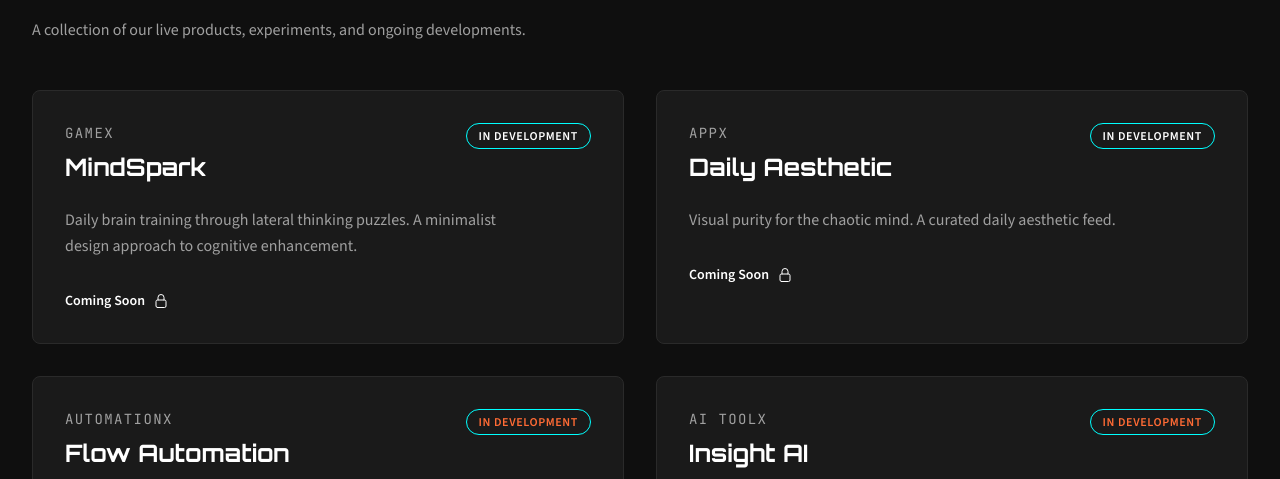
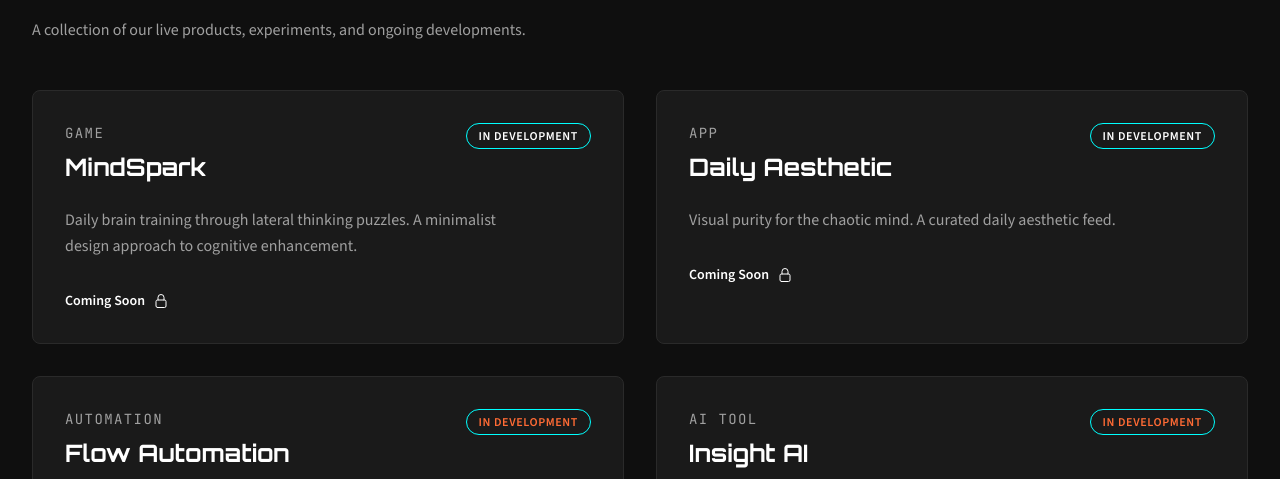
Before and after one commit to gitsaransh/Enso_Studio, a Next.js app in the folder enso-v2/: page / in a window 1280 px wide. Shown: the part 2180-2659 px from the top of the page. Built offline with nearby package versions, Linux system fonts and the light colour scheme.

Commit message:
Fix: Remove typo in Work component category label

```diff
--- a/enso-v2/src/components/sections/Work.tsx
+++ b/enso-v2/src/components/sections/Work.tsx
@@ -31,7 +31,7 @@ const Work = () => {
                                 <div>
                                     <span className="text-sm font-jetbrains text-muted-foreground uppercase tracking-widest mb-2 block">
                                         {project.category}
-                                        x   </span>
+                                    </span>
                                     <h3 className="text-2xl font-orbitron font-bold text-foreground group-hover:text-accent transition-zen">
                                         {project.title}
                                     </h3>
```
